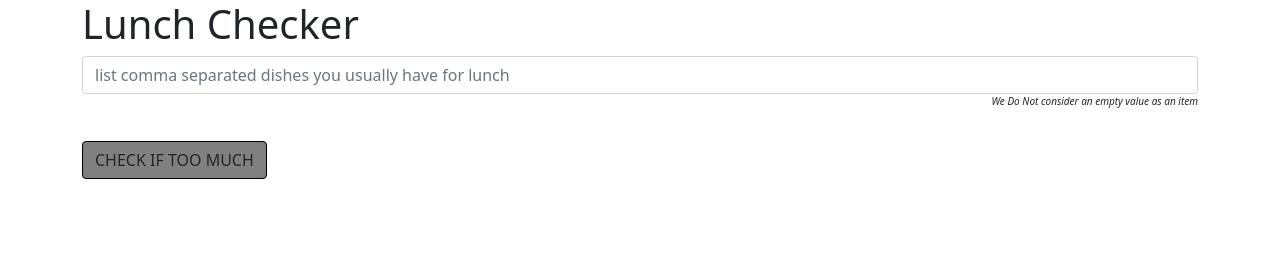
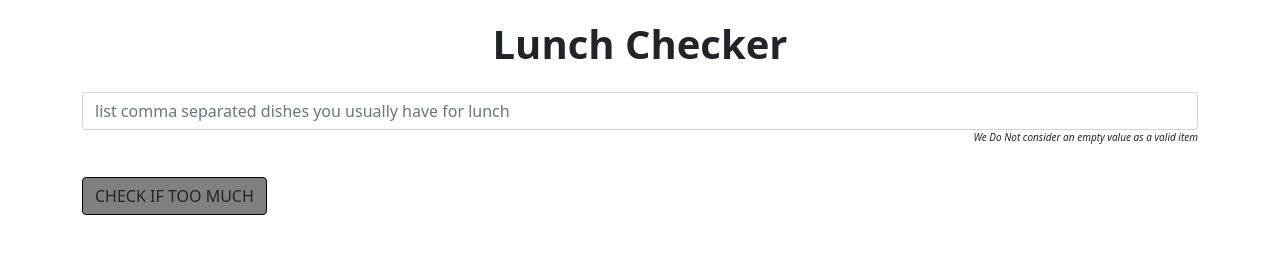
Before and after one commit to gsuleiky88/coursera_june_course, a plain HTML site: page module1_challange/index.html in a window 1280 px wide. Drawn offline with nearby package versions, Linux system fonts and the light colour scheme.

Commit message:
UPD: Some styles

```diff
--- a/module1_challange/css/style.css
+++ b/module1_challange/css/style.css
@@ -1,12 +1,22 @@
-.btn {
-  background: gray;
-  border: 1px solid black;
-  text-transform: uppercase;
+* {
+  box-sizing: border-box;
+}
+body {
+  padding: 20px;
+}
+h1 {
+ text-align: center;
+ font-weight: bold;
 }
 p {
   font-style: italic;
   font-size: 10px;
   text-align: right;
+}
+.btn {
+  background: gray;
+  border: 1px solid black;
+  text-transform: uppercase;
 }
 .green {
   border: 1px solid green;
--- a/module1_challange/index.html
+++ b/module1_challange/index.html
@@ -14,11 +14,11 @@
    <div class="container" ng-controller="LunchCheckController">
      <h1>Lunch Checker</h1>
 
-         <div class="form-group">
+         <div class="form-group pt-3">
              <input id="lunch-menu" type="text" ng-class="{'green' : valid, 'red': valid == false}"
              placeholder="list comma separated dishes you usually have for lunch"
              class="form-control" ng-model="lunchMenu">
-             <p>We Do Not consider an empty value as an item</p>
+             <p>We Do Not consider an empty value as a valid item</p>
          </div>
          <div class="form-group pt-3">
              <button class="btn btn-default" ng-click="lunchCheck()">Check If Too Much</button>
```
